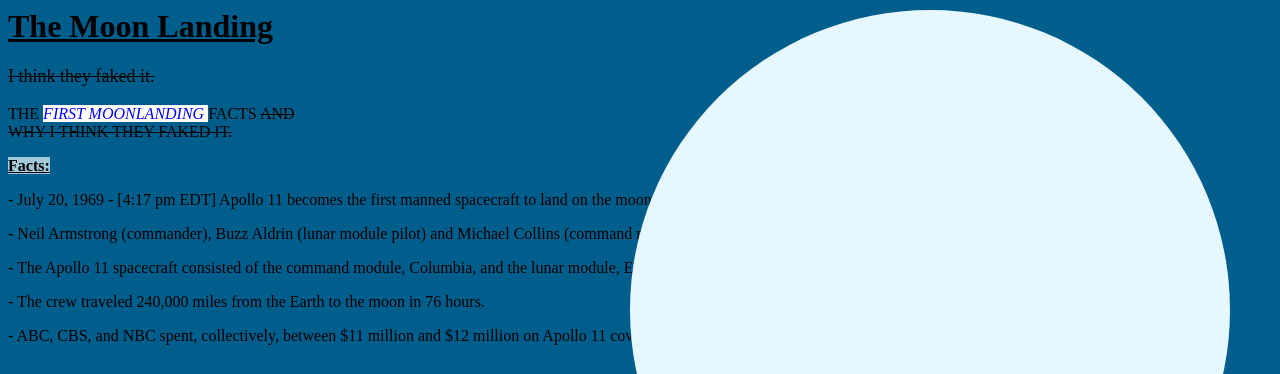
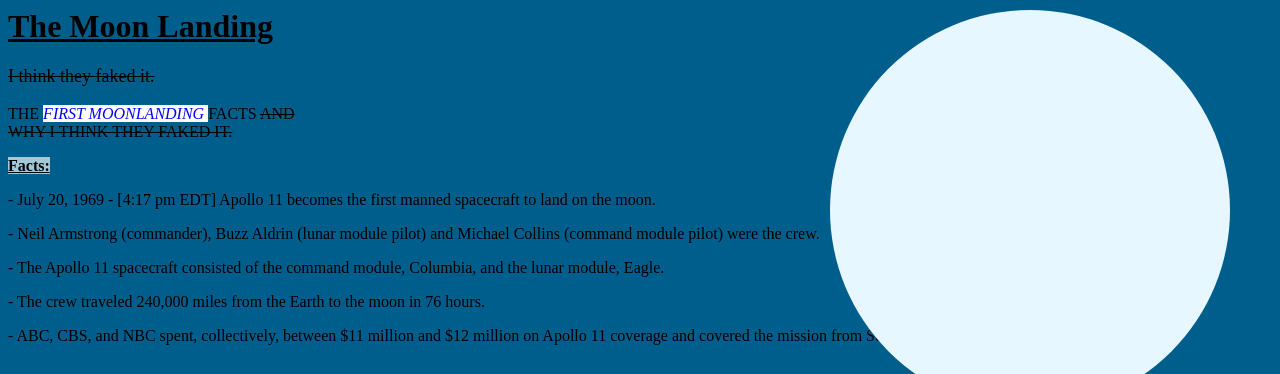
Before and after one commit to yehiaabouseif/abouy714.github.io, a plain HTML site: page page2.html in a window 1280 px wide. Shown: the top 374 px of the page. Drawn offline with Linux system fonts and the light colour scheme.

Commit message:
moon size and image added again

```diff
--- a/page2.html
+++ b/page2.html
@@ -19,12 +19,12 @@
         }
         .circle {
             background-color: #E6F7FF;
-            width: 600px;
-            height: 600px;
+            width: 400px;
+            height: 400px;
             position: fixed;
             top: 10px;
             right: 50px;
-            border-radius: 400px;
+            border-radius: 200px;
         }
     </style>
     </head>
```
